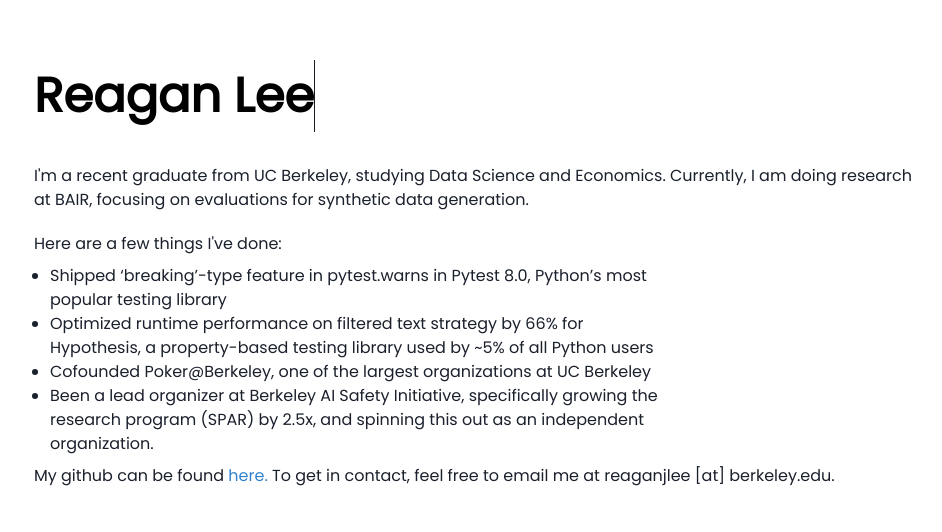
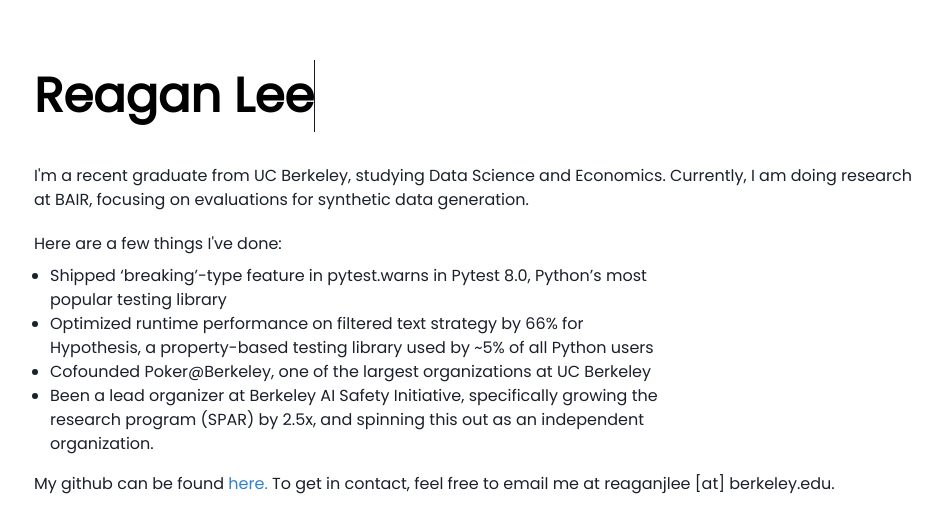
Before and after one commit to reaganjlee/personal-site, a React (Create React App) app: page / in a window 1280 px wide. Shown: the top 532 px of the page, without its empty margins (158-1100 px from the left). Built offline with nearby package versions, Linux system fonts and the light colour scheme.

Commit message:
change spacing

```diff
--- a/src/pages/Home.js
+++ b/src/pages/Home.js
@@ -85,7 +85,7 @@ const Home = () => {
         >
           {achievements}
         </UnorderedList>
-        <Text py={2}>My github can be found <Link
+        <Text py={2} pt={4}>My github can be found <Link
               href="https://www.instagram.com/calairbears"
               isExternal
               color='blue.500'
```
